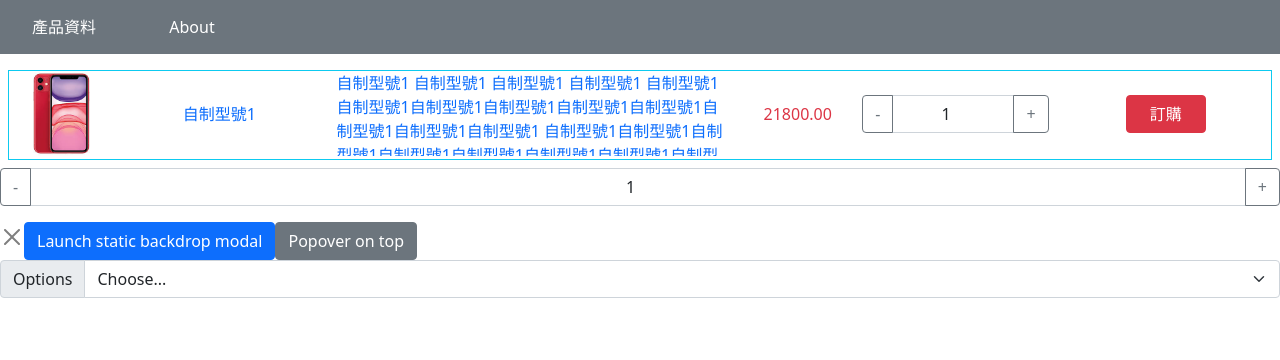
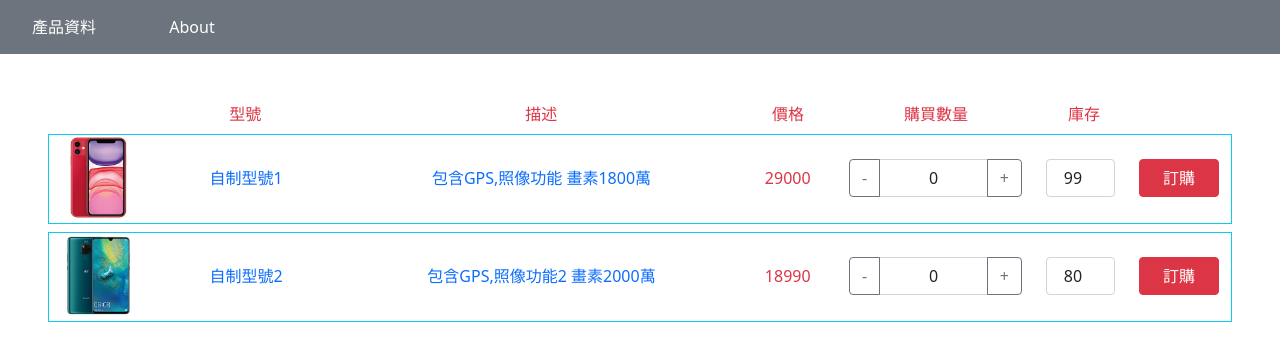
Before and after one commit to kinwang6632/shoping, a Vue app: page / in a window 1280 px wide. Shown: the top 360 px of the page. Built offline with nearby package versions, Linux system fonts and the light colour scheme.

Commit message:
layout ok

```diff
--- a/src/components/NavShoping.vue
+++ b/src/components/NavShoping.vue
@@ -1,11 +1,35 @@
 <template>
   <div>
-    <div class="container-fluid p-2">
-      <div class="container-fluid border border-info mt-2" style="height: 90px">
+    <div class="container-fluid p-5">
+      <div class="container-fluid">
+        <div class="row">
+          <div class="col-sm-1 d-flex justify-content-center"></div>
+          <div class="col-sm-2 d-flex justify-content-center text-danger">
+            型號
+          </div>
+          <div class="col-sm-4 d-flex justify-content-center text-danger">
+            描述
+          </div>
+          <div class="col-sm-1 d-flex justify-content-center text-danger">
+            價格
+          </div>
+          <div class="col-sm-2 d-flex justify-content-center text-danger">
+            購買數量
+          </div>
+          <div class="col d-flex justify-content-center text-danger">庫存</div>
+          <div class="col d-flex justify-content-center text-danger"></div>
+        </div>
+      </div>
+      <div
+        class="container-fluid border border-info mt-2"
+        style="height: 90px"
+        v-for="(data, index) in dataList"
+        :key="index"
+      >
         <div class="row">
           <div class="col-sm-1 d-flex justify-content-center">
             <img
-              src="../jpg/images.jpg"
+              :src="require(`../jpg/${data.imgPath}`)"
               class="rounded zoom"
               style="height: 85px"
             />
@@ -19,13 +43,21 @@
               justify-content-center
             "
           >
-            <div class="overflow-auto">自制型號1</div>
+            <div class="overflow-auto">{{ data.model }}</div>
           </div>
-          <div class="col-sm-4 text-primary">
-            <div class="overflow-auto" style="height: 85px">
-              自制型號1 自制型號1 自制型號1 自制型號1 自制型號1
-              自制型號1自制型號1自制型號1自制型號1自制型號1自制型號1自制型號1自制型號1
-              自制型號1自制型號1自制型號1自制型號1自制型號1自制型號1自制型號1自制型號1
+          <div
+            class="
+              col-sm-4
+              text-primary
+              d-flex
+              justify-content-center
+              align-items-center
+              overflow-auto
+            "
+            style="height: 85px"
+          >
+            <div class="overflow-auto">
+              {{ data.description }}
             </div>
           </div>
           <div
@@ -37,160 +69,83 @@
               justify-content-center
             "
           >
-            21800.00
+            {{ data.price }}
           </div>
           <div
             class="col-sm-2 d-flex align-items-center text-center"
             style="text-align: right"
           >
-            <!-- <input type="text" class="form-control form-control-sm"> -->
-            <!-- <select class="form-control form-control-sm">
-              <option>1</option>
-              <option>2</option>
-              <option>3</option>
-              <option>4</option>
-            </select> -->
-            <div class="input-group ">
+            <div class="input-group">
               <button
                 class="btn btn-outline-secondary"
                 type="button"
-                id="button-addon1"
-                @click="dtnumber = dtnumber - 1"
-                :disabled="dtnumber <= 0"
+
               >
                 -
               </button>
               <input
-                type="number"
                 class="form-control text-center bg-white"
                 disabled="disabled"
-                v-model="dtnumber"
+                value="0"
               />
               <button
                 class="btn btn-outline-secondary"
                 type="button"
-                id="button-addon1"
-                @click="dtnumber = dtnumber + 1"
+                @click="addQuantityh(0,data.maxQuantity)"
               >
                 +
               </button>
             </div>
           </div>
           <div class="col d-flex justify-content-center align-items-center">
-
-              <button type="button" class="btn btn-danger" style="width:80px" >訂購</button>
-
-          </div>
-        </div>
-      </div>
-    </div>
-    <div class="input-group mb-3">
-      <button
-        class="btn btn-outline-secondary"
-        type="button"
-        id="button-addon1"
-        @click="dtnumber = dtnumber - 1"
-        :disabled="dtnumber <= 0"
-      >
-        -
-      </button>
             <input
               type="number"
               class="form-control text-center bg-white"
               disabled="disabled"
-        v-model="dtnumber"
+              :value="data.maxQuantity"
             />
-      <button
-        class="btn btn-outline-secondary"
-        type="button"
-        id="button-addon1"
-        @click="dtnumber = dtnumber + 1"
-      >
-        +
+          </div>
+          <div class="col d-flex justify-content-center align-items-center">
+            <button type="button" class="btn btn-danger" style="width: 80px">
+              訂購
             </button>
-    </div>
-    <button type="button" class="btn-close" aria-label="Close"></button>
-    <!-- Button trigger modal -->
-    <button
-      type="button"
-      class="btn btn-primary"
-      data-bs-toggle="modal"
-      data-bs-target="#staticBackdrop"
-    >
-      Launch static backdrop modal
-    </button>
-
-    <!-- Modal -->
-    <div
-      class="modal fade"
-      id="staticBackdrop"
-      data-bs-backdrop="static"
-      data-bs-keyboard="false"
-      tabindex="-1"
-      aria-labelledby="staticBackdropLabel"
-      aria-hidden="true"
-    >
-      <div class="modal-dialog">
-        <div class="modal-content">
-          <div class="modal-header">
-            <h5 class="modal-title" id="staticBackdropLabel">Modal title</h5>
-            <button
-              type="button"
-              class="btn-close"
-              data-bs-dismiss="modal"
-              aria-label="Close"
-            ></button>
-          </div>
-          <div class="modal-body">...</div>
-          <div class="modal-footer">
-            <button
-              type="button"
-              class="btn btn-secondary"
-              data-bs-dismiss="modal"
-            >
-              Close
-            </button>
-            <button type="button" class="btn btn-primary">Understood</button>
           </div>
         </div>
       </div>
-    </div>
-    <button
-      type="button"
-      class="btn btn-secondary"
-      data-bs-container="body"
-      data-bs-toggle="popover"
-      data-bs-placement="top"
-      data-bs-content="Top popover"
-    >
-      Popover on top
-    </button>
-    <div class="input-group mb-3">
-      <label class="input-group-text" for="inputGroupSelect01">Options</label>
-      <select class="form-select" id="inputGroupSelect01">
-        <option selected>Choose...</option>
-        <option value="1">One</option>
-        <option value="2">Two</option>
-        <option value="3">Three</option>
-      </select>
     </div>
   </div>
 </template>
 
 <script>
-import { Popover } from "bootstrap/dist/js/bootstrap.esm.js";
 export default {
   data() {
     return {
       dtnumber: 1,
+      dataList: this.$store.state.products.dataList,
+      imgp: require("../jpg/images.jpg"),
     };
   },
-  mounted() {
-    //inti Popover
-    Array.from(
-      document.querySelectorAll('button[data-bs-toggle="popover"]')
-    ).forEach((popoverNode) => new Popover(popoverNode));
+
+  methods: {
+    getImage(path) {
+      return path;
     },
+    addQuantityh(value,max) {
+      if(value<max) {
+        return value+=1
+      }
+    }
+  },
+  //   getImage(path) {
+  //   return require(path)
+  // },
+  // methods: {
+  //   getImg(path){
+  //     return require(path)
+
+  //   }
+  // },
+  mounted() {},
 };
 </script>
 
@@ -209,7 +164,7 @@ export default {
 
 /* Handle */
 *::-webkit-scrollbar-thumb {
-  background:rgb(147, 147, 245);
+  background: rgb(147, 147, 245);
 }
 
 /* Handle on hover */
--- a/src/main.js
+++ b/src/main.js
@@ -6,5 +6,15 @@ import 'bootstrap'
 import 'bootstrap/dist/css/bootstrap.min.css';
 import "bootstrap-icons/font/bootstrap-icons.css";
 
-
-createApp(App).use(store).use(router).mount('#app')
+const app =  createApp(App);
+app.use(store);
+app.use(router);
+app.directive('quantity', {
+    // When the bound element is mounted into the DOM...
+    mounted(el,binding) {
+      // Focus the element
+      el.value = binding.value
+    }
+  })
+app.mount('#app');
+// createApp(App).use(store).use(router).mount('#app')
--- /dev/null
+++ b/src/product/dataList.json
@@ -0,0 +1,18 @@
+{
+    "dataList":[
+        {
+            "imgPath":"images.jpg",
+            "model":"自制型號1",
+            "description":"包含GPS,照像功能 畫素1800萬",
+            "price":29000.00,
+            "maxQuantity":99
+        },
+        {
+            "imgPath":"images2.jpg",
+            "model":"自制型號2",
+            "description":"包含GPS,照像功能2 畫素2000萬",
+            "price":18990.00,
+            "maxQuantity":80
+        }
+    ]
+}
--- a/src/router/index.js
+++ b/src/router/index.js
@@ -1,7 +1,7 @@
 import { createRouter, createWebHistory } from 'vue-router'
 import Home from '../views/Home.vue'
-import products from '../product/product'
 import store from '../store/index.js'
+import dataList from '../product/dataList.json'
 const routes = [
   {
     path: '/',
@@ -24,10 +24,8 @@ const router = createRouter({
 })
 router.beforeEach(to => {
   console.log(to)
-  console.log(products);
+  store.commit('getAllProducts',dataList)
 
-  store.commit('getAllProducts',products)
-  console.log(store.state.products)
 })
 
 export default router
--- a/src/views/Home.vue
+++ b/src/views/Home.vue
@@ -1,7 +1,10 @@
 <template>
-  <div class="home">
-    <NavShoping></NavShoping>
-    <div></div>
+  <div>
+    <div class="home">
+      <NavShoping></NavShoping>
+    </div>
+
+    <!-- <div class="z-index-2 bg-danger position-absolute">.z-index-2</div> -->
   </div>
 </template>
 
@@ -9,23 +12,18 @@
 // @ is an alias to /src
 //import Nav from '@/components/Nav.vue'
 //import Nav from '../components/Nav.vue'
-import NavShoping from '../components/NavShoping.vue'
+import NavShoping from "../components/NavShoping.vue";
 export default {
-  name: 'Home',
+  name: "Home",
   components: {
-    NavShoping
+    NavShoping,
   },
   data() {
     return {
-      msg:'ABC'
-    }
+      msg: "ABC",
+    };
   },
-  mounted() {
-
-  },
-  unmounted() {
-
-  }
-
-}
+  mounted() {},
+  unmounted() {},
+};
 </script>
```
Also changed, not shown: src/App.vue (+0 -15 lines). Lines whose indentation alone changed are shown as unchanged.
